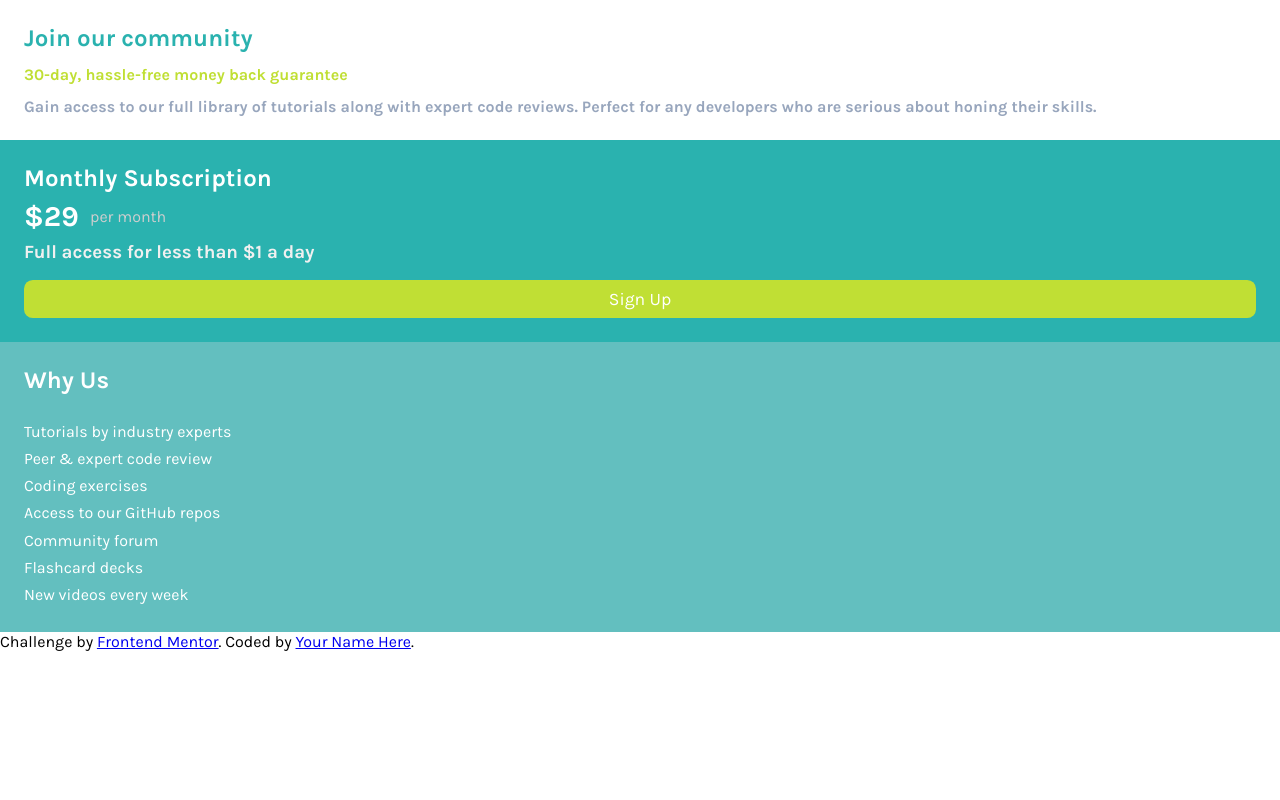
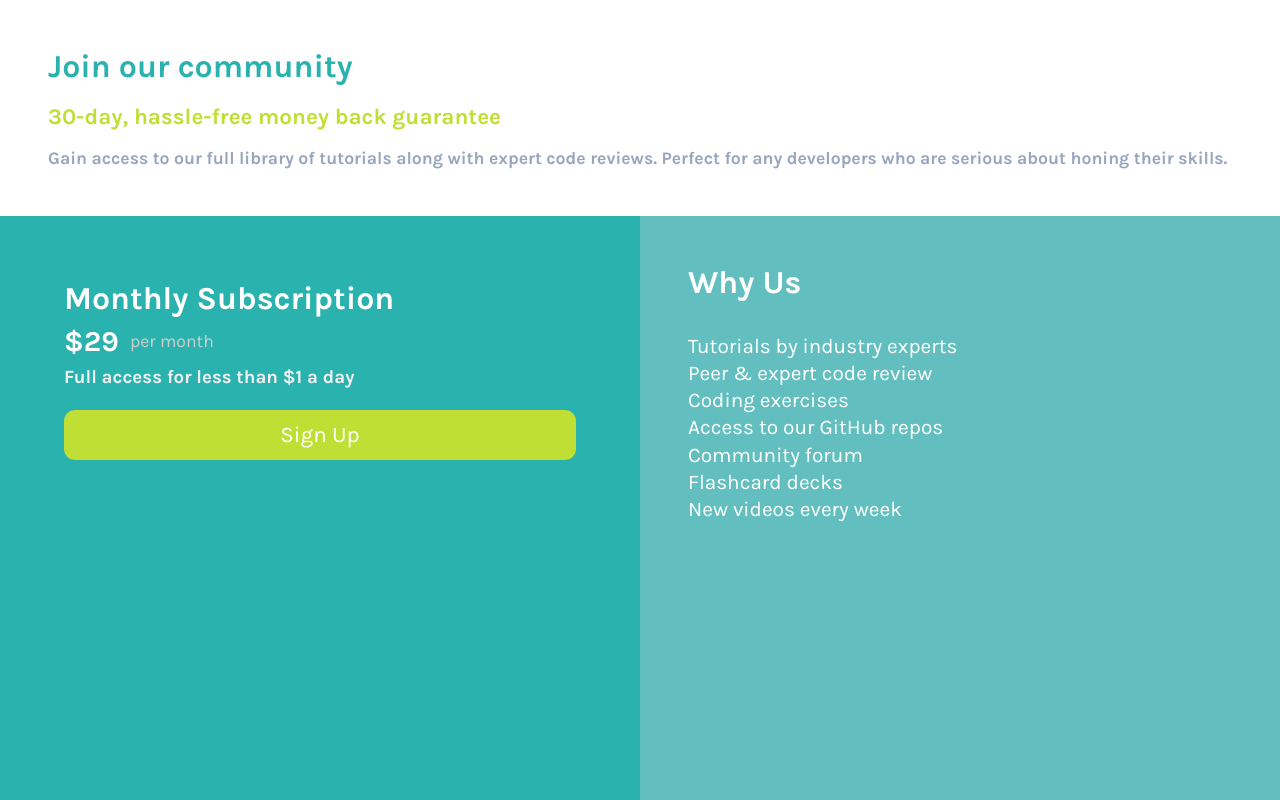
Before and after one commit to smile1441/singleprice, a plain HTML site: page index.html in a window 1280 px wide. Shown: the top 800 px of the page. Drawn offline with Linux system fonts and the light colour scheme.

Commit message:
Web design commit

```diff
--- a/css/main.scss
+++ b/css/main.scss
@@ -18,6 +18,7 @@
 
 body {
     font-family: 'Karla', sans-serif;
+
 }
 
 
@@ -51,12 +52,13 @@ body {
 
 .price-about {
 
-    background-color: var(--Cyan);
+
 
 
     .left-col {
 
         padding: 1.5em;
+        background-color: var(--Cyan);
 
 
 
@@ -129,3 +131,93 @@ body {
         }
     }
 }
+
+
+@media only screen and (min-width:500px) {
+
+
+    .hero {
+        padding: 3em;
+
+        h1 {
+            font-size: 2rem;
+        }
+
+        h2 {
+            font-size: 1.4rem;
+        }
+
+        p {
+            font-size: 1.1rem;
+        }
+
+    }
+
+   .price-about {
+
+
+    .left-col{
+        padding: 3em;
+
+        h2 {
+            font-size: 2rem;
+        }
+
+        p {
+            font-size: 1.1rem;
+        }
+
+        button {
+            font-size: 1.4rem;
+        }
+
+    }
+
+    .right-col {
+        padding: 3em;
+
+        h2 {
+            font-size: 2rem;
+        }
+
+        li {
+            font-size: 1.3rem;
+            color: var(--Light-Gray);
+        }
+
+    }
+
+   }
+
+
+}
+
+@media only screen and (min-width:800px) {
+
+
+
+    .price-about {
+
+        display: flex;
+        width: 100%;
+        min-height: 100vh;
+
+
+
+
+
+
+        .left-col {
+            width: 50%;
+            padding: 4em;
+
+
+        }
+
+        .right-col {
+          width: 50%;
+        }
+
+
+    }
+}
--- a/index.html
+++ b/index.html
@@ -52,11 +52,6 @@
 
 
 
-  <footer>
-    <p class="attribution">
-      Challenge by <a href="https://www.frontendmentor.io?ref=challenge" target="_blank">Frontend Mentor</a>.
-      Coded by <a href="#">Your Name Here</a>.
-    </p>
-  </footer>
+
 </body>
 </html>
```
Also changed, not shown: css/main.css, 1 other file.
